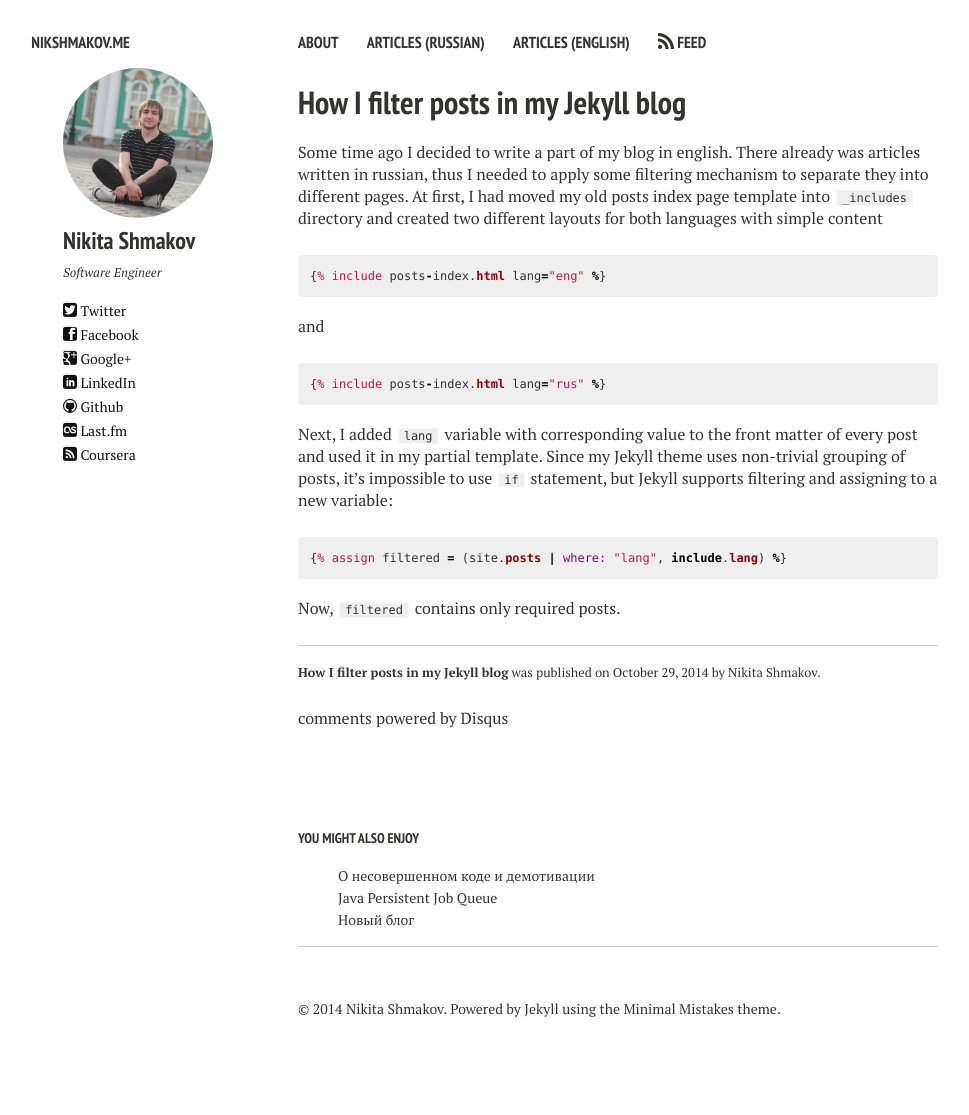
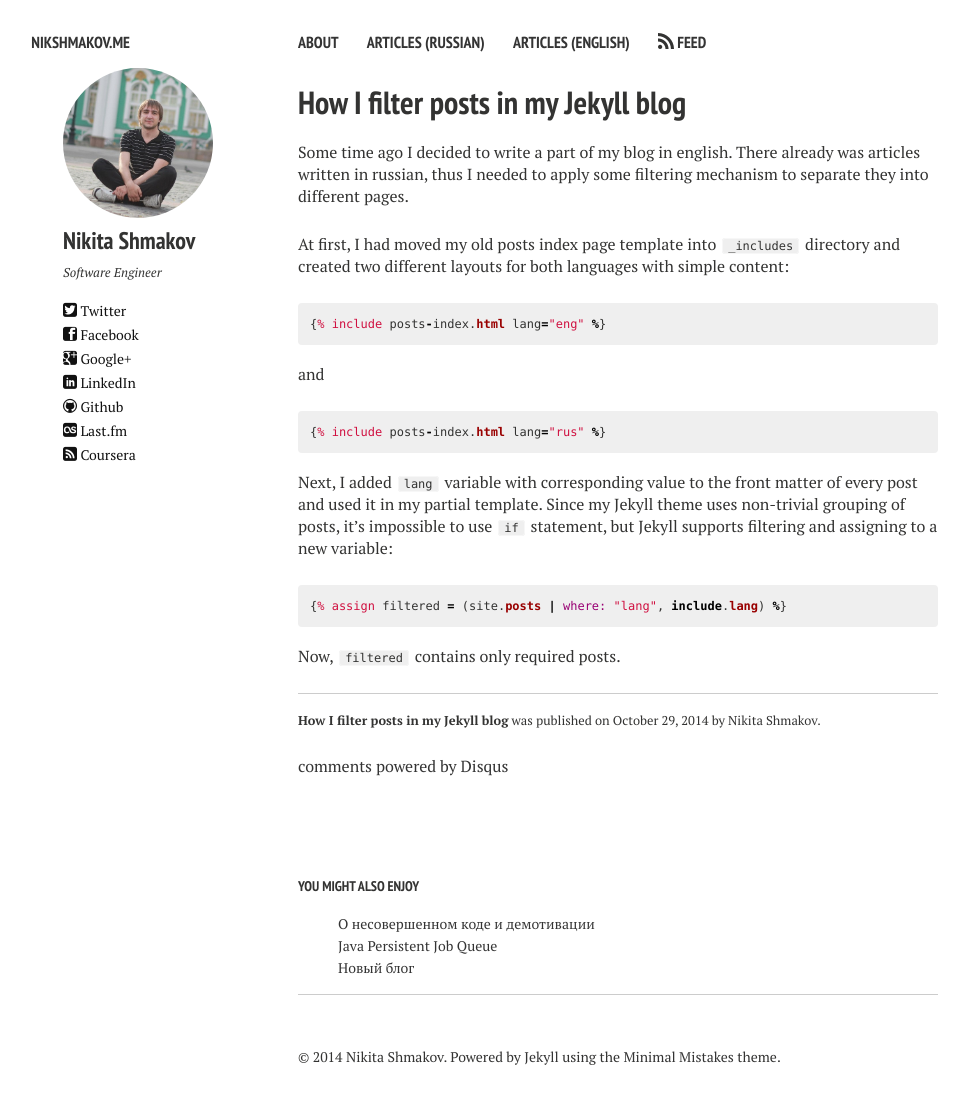
Before and after one commit to dreambrother/nikshmakov.me, a Jekyll site: the page built from _posts/2014-10-29-jekyll-filter-posts.md, in a window 1280 px wide. Shown: the whole page, without its empty margins (22-991 px from the left). Built offline with Jekyll 4.4.1, drawn with Linux system fonts in a browser that asks for light colours; nearby versions of some CDN libraries; comment, search, counter and statistics services are not loaded; before the commit the page ends 1067 px from its top, so only the background shows below that.

````diff
--- a/_posts/2014-10-29-jekyll-filter-posts.md
+++ b/_posts/2014-10-29-jekyll-filter-posts.md
@@ -6,23 +6,29 @@ tags: [jekyll]
 lang: eng
 ---
 Some time ago I decided to write a part of my blog in english. There already was articles written in russian, thus I needed to apply some filtering mechanism to separate they into different pages.
-At first, I had moved my old posts index page template into ```_includes``` directory and created two different layouts for both languages with simple content
+
+At first, I had moved my old posts index page template into ```_includes``` directory and created two different layouts for both languages with simple content:
 
 {% highlight ruby %}
 {% raw %}
 {% include posts-index.html lang="eng" %}
 {% endraw %}
 {% endhighlight %}
+
 and
+
 {% highlight ruby %}
 {% raw %}
 {% include posts-index.html lang="rus" %}
 {% endraw %}
 {% endhighlight %}
+
 Next, I added ```lang``` variable with corresponding value to the front matter of every post and used it in my partial template. Since my Jekyll theme uses non-trivial grouping of posts, it's impossible to use ```if``` statement, but Jekyll supports filtering and assigning to a new variable:
+
 {% highlight ruby %}
 {% raw %}
 {% assign filtered = (site.posts | where: "lang", include.lang) %}
 {% endraw %}
 {% endhighlight %}
+
 Now, ```filtered``` contains only required posts.
````
